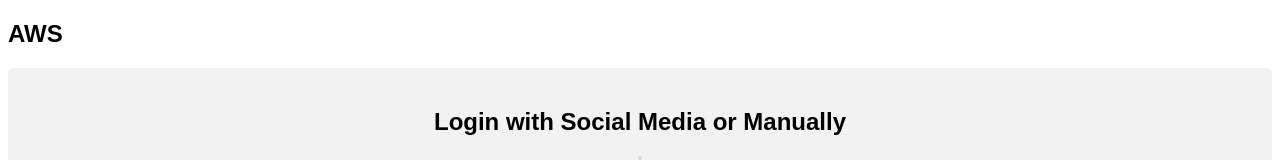
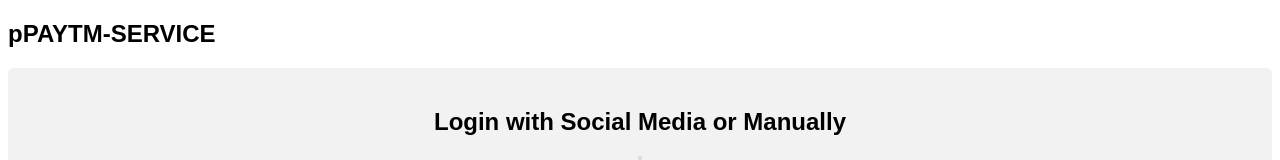
Before and after one commit to bhashkattubadi72/Swarm--Projects, a plain HTML site: page index.html in a window 1280 px wide. Shown: the top 160 px of the page. Drawn offline with Linux system fonts and the light colour scheme.

Commit message:
Update index.html

```diff
--- a/index.html
+++ b/index.html
@@ -135,7 +135,7 @@ input[type=submit]:hover {
 </head>
 <body>
 
-<h2>AWS</h2>
+<h2>pPAYTM-SERVICE</h2>
 
 
 <div class="container">
```
